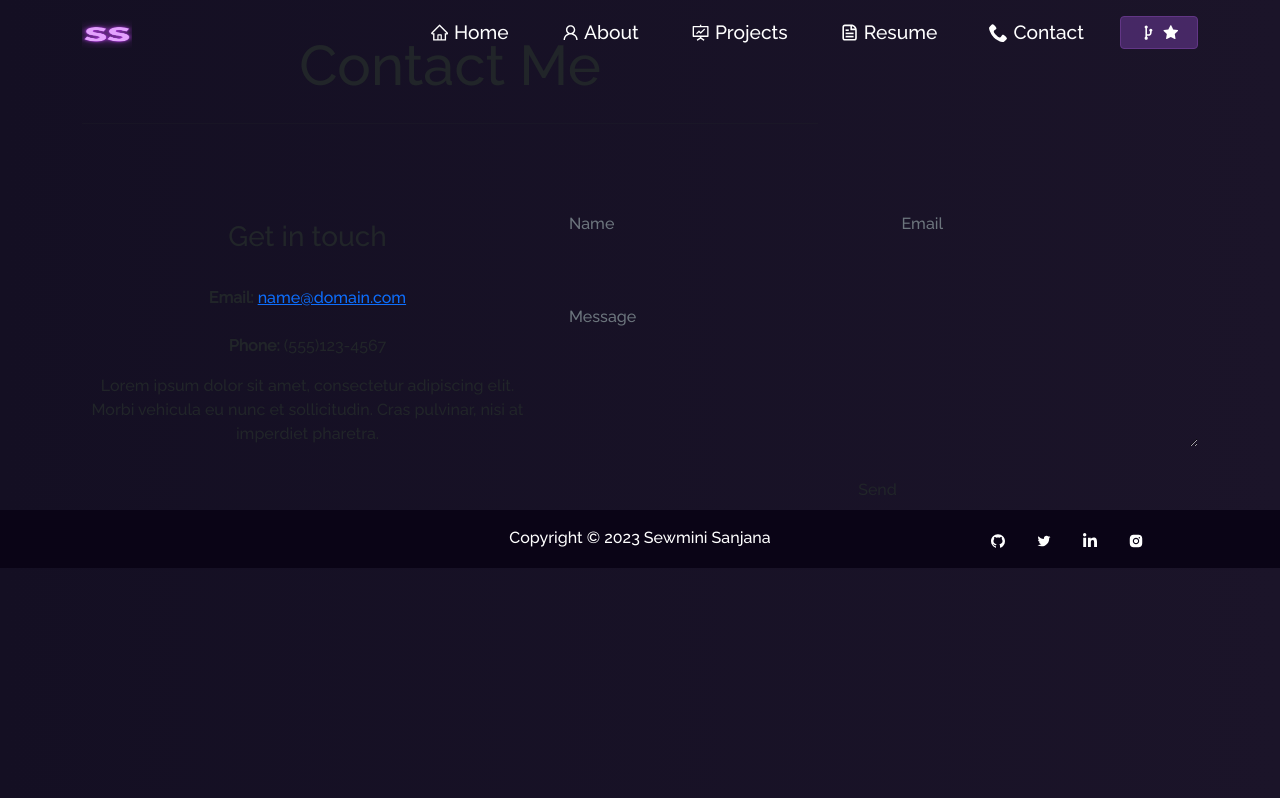
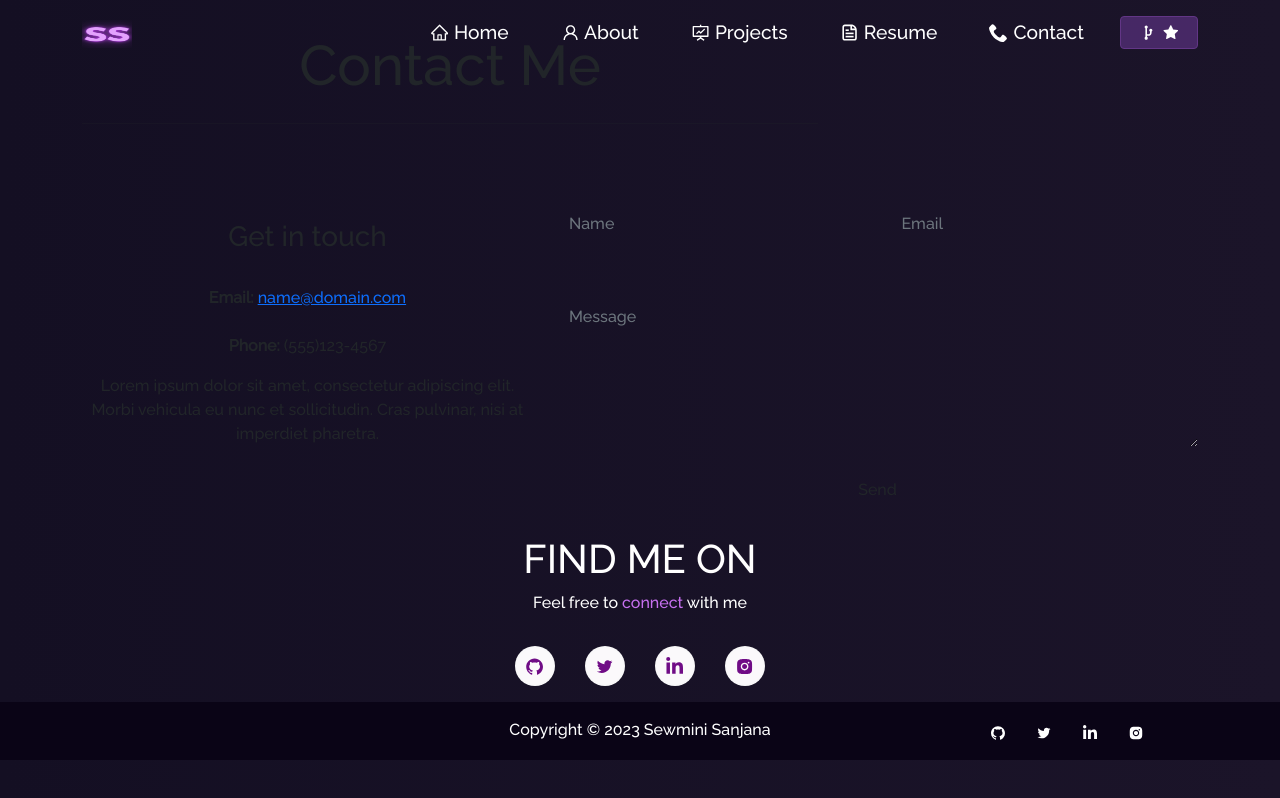
Before and after one commit to SANJANASOLANGA/WebPortfolio, a React (Create React App) app: page /contact in a window 1280 px wide. Built offline with nearby package versions, Linux system fonts and the light colour scheme.

Commit message:
Added social media links

```diff
--- a/src/components/Contact/Contact.js
+++ b/src/components/Contact/Contact.js
@@ -96,6 +96,8 @@ import { Helmet, HelmetProvider } from "react-helmet-async";
 import { meta } from "./content_option";
 import { Container, Row, Col, Alert } from "react-bootstrap";
 import { contactConfig } from "./content_option";
+import { AiFillGithub, AiOutlineTwitter, AiFillInstagram } from "react-icons/ai";
+import { FaLinkedinIn } from "react-icons/fa";
 
 export const Contact = () => {
   const [formData, setFormdata] = useState({
@@ -251,6 +253,56 @@ export const Contact = () => {
             </form>
           </Col>
         </Row>
+        <Row>
+          <Col md={12} className="home-about-social">
+            <h1>FIND ME ON</h1>
+            <p>
+              Feel free to <span className="purple">connect </span>with me
+            </p>
+            <ul className="home-about-social-links">
+              <li className="social-icons">
+                <a
+                  href="https://github.com/SANJANASOLANGA"
+                  target="_blank"
+                  rel="noreferrer"
+                  className="icon-colour  home-social-icons"
+                >
+                  <AiFillGithub />
+                </a>
+              </li>
+              <li className="social-icons">
+                <a
+                  href="https://twitter.com/sanjana_solanga"
+                  target="_blank"
+                  rel="noreferrer"
+                  className="icon-colour  home-social-icons"
+                >
+                  <AiOutlineTwitter />
+                </a>
+              </li>
+              <li className="social-icons">
+                <a
+                  href="https://www.linkedin.com/in/sanjana-solanga-arachchi/"
+                  target="_blank"
+                  rel="noreferrer"
+                  className="icon-colour  home-social-icons"
+                >
+                  <FaLinkedinIn />
+                </a>
+              </li>
+              <li className="social-icons">
+                <a
+                  href="https://www.instagram.com/sanjana_solangaarachchi/?igshid=ZDdkNTZiNTM%3D"
+                  target="_blank"
+                  rel="noreferrer"
+                  className="icon-colour home-social-icons"
+                >
+                  <AiFillInstagram />
+                </a>
+              </li>
+            </ul>
+          </Col>
+        </Row>
       </Container>
       <div className={formData.loading ? "loading-bar" : "d-none"}></div>
     </HelmetProvider>
```
